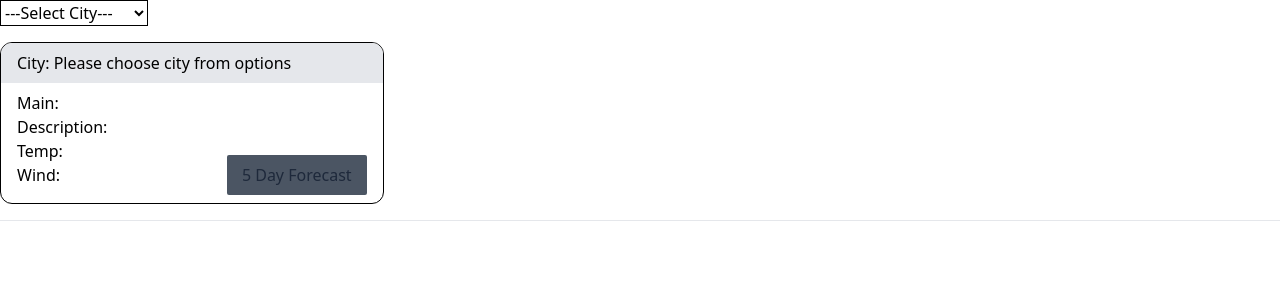
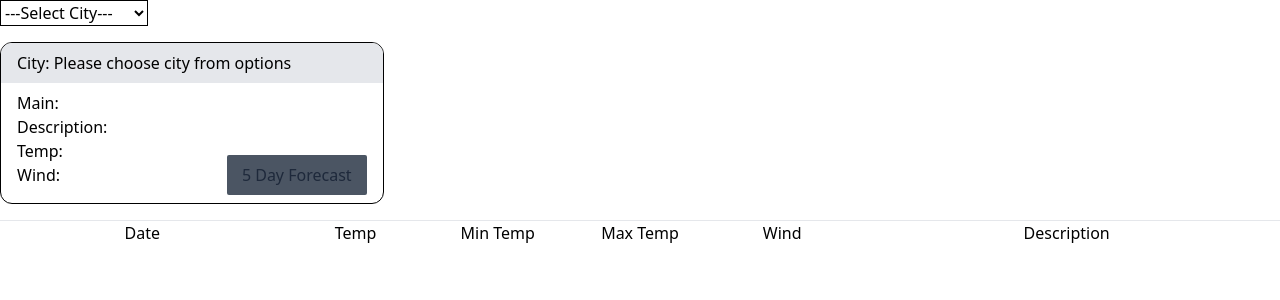
Before and after one commit to jekiquin/simpleweatherapp, a React (Create React App) app: page / in a window 1280 px wide. Shown: the top 300 px of the page. Built offline with nearby package versions, Linux system fonts and the light colour scheme; what react-dotenv would draw is missing.

Commit message:
added header for the forecasts

```diff
--- /dev/null
+++ b/src/components/TableHeader/TableHeader.js
@@ -0,0 +1,15 @@
+import { v4 as uuid } from 'uuid';
+
+const HEADERS = ['Date', 'Temp', 'Min Temp', 'Max Temp', 'Wind', 'Description'];
+
+export default function TableHeader() {
+	return (
+		<div className="grid grid-cols-custom">
+			{HEADERS.map((header) => (
+				<p className="text-center" key={uuid()}>
+					{header}
+				</p>
+			))}
+		</div>
+	);
+}
--- a/src/features/Forecasts/Forecasts.js
+++ b/src/features/Forecasts/Forecasts.js
@@ -1,11 +1,16 @@
 import { useSelector } from 'react-redux';
 import { useForecasts } from 'features/Forecasts/forecastsSlice';
 import { selectCity } from 'features/Dropdown/dropdownSlice';
+import TableHeader from 'components/TableHeader/TableHeader';
 
 export default function Forecasts() {
 	const city = useSelector(selectCity);
 	const forecasts = useSelector(useForecasts);
 
-	console.log(forecasts);
-	return <div></div>;
+	const displayForecast = forecasts?.map((forecast) => <></>);
+	return (
+		<article className="w-full">
+			<TableHeader />
+		</article>
+	);
 }
--- a/tailwind.config.js
+++ b/tailwind.config.js
@@ -4,6 +4,9 @@ module.exports = {
 		extend: {
 			height: {
 				30: '7.5rem'
+			},
+			gridTemplateColumns: {
+				custom: '2fr, repeat(4, 1fr), 3fr'
 			}
 		}
 	},
```
